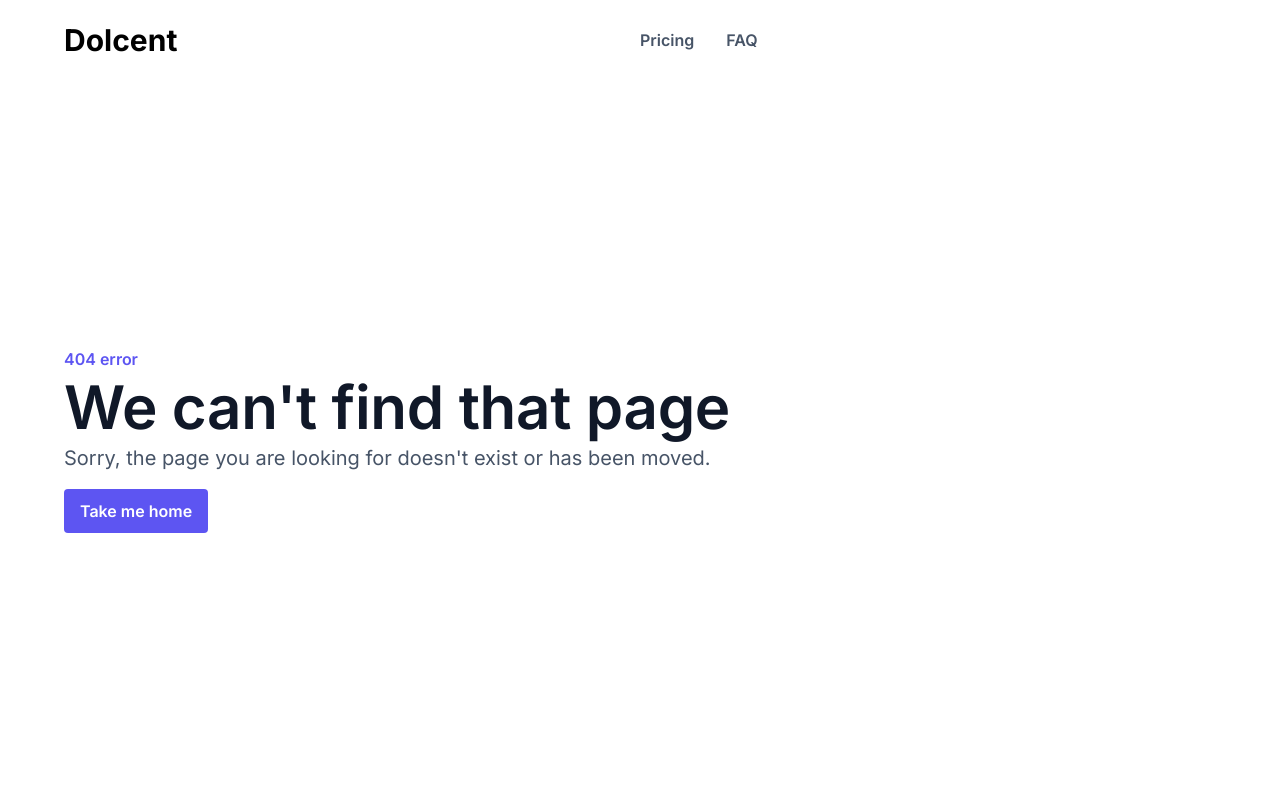
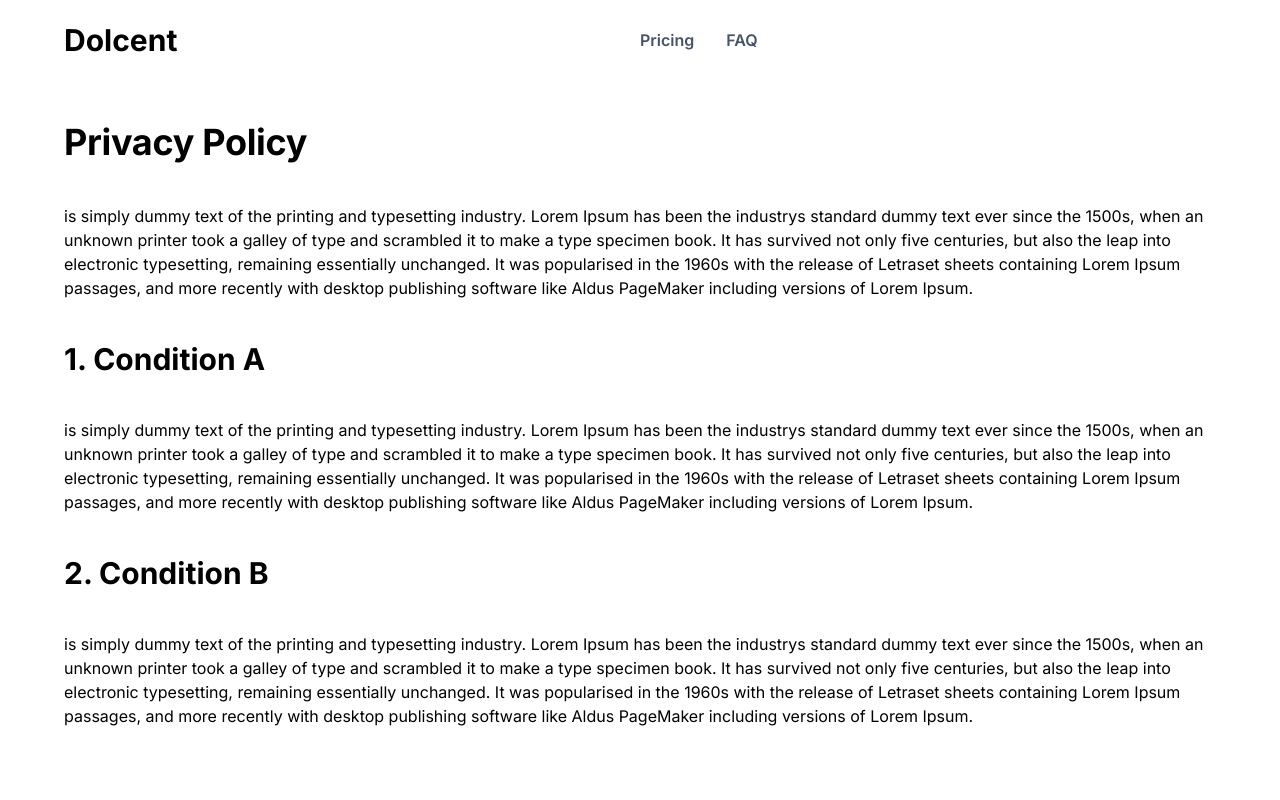
Before and after one commit to keiloktql/dolcent-landing, a Next.js app: page /privacy-policy in a window 1280 px wide. Before the commit this address had no page. Shown: the top 800 px of the page. Built offline with nearby package versions, Linux system fonts and the light colour scheme.

Commit message:
[feat] add temporary terms & conditions and privacy policy page

```diff
--- /dev/null
+++ b/components/pages/PrivacyPolicy.jsx
@@ -0,0 +1,50 @@
+import MainLayout from "@/components/layout/MainLayout";
+
+const PrivacyPolicyPage = () => {
+  return (
+    <MainLayout className="flex flex-col max-w-screen-xl px-16">
+      <h1 className="font-bold text-display-md pt-10">Privacy Policy</h1>
+      <p className="pt-10">
+        is simply dummy text of the printing and typesetting industry. Lorem
+        Ipsum has been the industrys standard dummy text ever since the 1500s,
+        when an unknown printer took a galley of type and scrambled it to make a
+        type specimen book. It has survived not only five centuries, but also
+        the leap into electronic typesetting, remaining essentially unchanged.
+        It was popularised in the 1960s with the release of Letraset sheets
+        containing Lorem Ipsum passages, and more recently with desktop
+        publishing software like Aldus PageMaker including versions of Lorem
+        Ipsum.
+      </p>
+
+      <h2 className="pt-10 font-bold text-display-sm">1. Condition A</h2>
+
+      <p className="pt-10">
+        is simply dummy text of the printing and typesetting industry. Lorem
+        Ipsum has been the industrys standard dummy text ever since the 1500s,
+        when an unknown printer took a galley of type and scrambled it to make a
+        type specimen book. It has survived not only five centuries, but also
+        the leap into electronic typesetting, remaining essentially unchanged.
+        It was popularised in the 1960s with the release of Letraset sheets
+        containing Lorem Ipsum passages, and more recently with desktop
+        publishing software like Aldus PageMaker including versions of Lorem
+        Ipsum.
+      </p>
+
+      <h2 className="pt-10 font-bold text-display-sm">2. Condition B</h2>
+
+      <p className="py-10">
+        is simply dummy text of the printing and typesetting industry. Lorem
+        Ipsum has been the industrys standard dummy text ever since the 1500s,
+        when an unknown printer took a galley of type and scrambled it to make a
+        type specimen book. It has survived not only five centuries, but also
+        the leap into electronic typesetting, remaining essentially unchanged.
+        It was popularised in the 1960s with the release of Letraset sheets
+        containing Lorem Ipsum passages, and more recently with desktop
+        publishing software like Aldus PageMaker including versions of Lorem
+        Ipsum.
+      </p>
+    </MainLayout>
+  );
+};
+
+export default PrivacyPolicyPage;
--- /dev/null
+++ b/components/pages/TermsAndConditions.jsx
@@ -0,0 +1,50 @@
+import MainLayout from "@/components/layout/MainLayout";
+
+const TermsAndConditionsPage = () => {
+  return (
+    <MainLayout className="flex flex-col max-w-screen-xl px-16">
+      <h1 className="font-bold text-display-md pt-10">Terms and Conditions</h1>
+      <p className="pt-10">
+        is simply dummy text of the printing and typesetting industry. Lorem
+        Ipsum has been the industrys standard dummy text ever since the 1500s,
+        when an unknown printer took a galley of type and scrambled it to make a
+        type specimen book. It has survived not only five centuries, but also
+        the leap into electronic typesetting, remaining essentially unchanged.
+        It was popularised in the 1960s with the release of Letraset sheets
+        containing Lorem Ipsum passages, and more recently with desktop
+        publishing software like Aldus PageMaker including versions of Lorem
+        Ipsum.
+      </p>
+
+      <h2 className="pt-10 font-bold text-display-sm">1. Condition A</h2>
+
+      <p className="pt-10">
+        is simply dummy text of the printing and typesetting industry. Lorem
+        Ipsum has been the industrys standard dummy text ever since the 1500s,
+        when an unknown printer took a galley of type and scrambled it to make a
+        type specimen book. It has survived not only five centuries, but also
+        the leap into electronic typesetting, remaining essentially unchanged.
+        It was popularised in the 1960s with the release of Letraset sheets
+        containing Lorem Ipsum passages, and more recently with desktop
+        publishing software like Aldus PageMaker including versions of Lorem
+        Ipsum.
+      </p>
+
+      <h2 className="pt-10 font-bold text-display-sm">2. Condition B</h2>
+
+      <p className="py-10">
+        is simply dummy text of the printing and typesetting industry. Lorem
+        Ipsum has been the industrys standard dummy text ever since the 1500s,
+        when an unknown printer took a galley of type and scrambled it to make a
+        type specimen book. It has survived not only five centuries, but also
+        the leap into electronic typesetting, remaining essentially unchanged.
+        It was popularised in the 1960s with the release of Letraset sheets
+        containing Lorem Ipsum passages, and more recently with desktop
+        publishing software like Aldus PageMaker including versions of Lorem
+        Ipsum.
+      </p>
+    </MainLayout>
+  );
+};
+
+export default TermsAndConditionsPage;
--- /dev/null
+++ b/pages/privacy-policy/index.jsx
@@ -0,0 +1,3 @@
+import PrivacyPolicyPage from "@/components/pages/PrivacyPolicy";
+
+export default PrivacyPolicyPage;
--- /dev/null
+++ b/pages/terms-and-conditions/index.jsx
@@ -0,0 +1,3 @@
+import TermsAndConditionsPage from "@/components/pages/TermsAndConditions";
+
+export default TermsAndConditionsPage;
```
